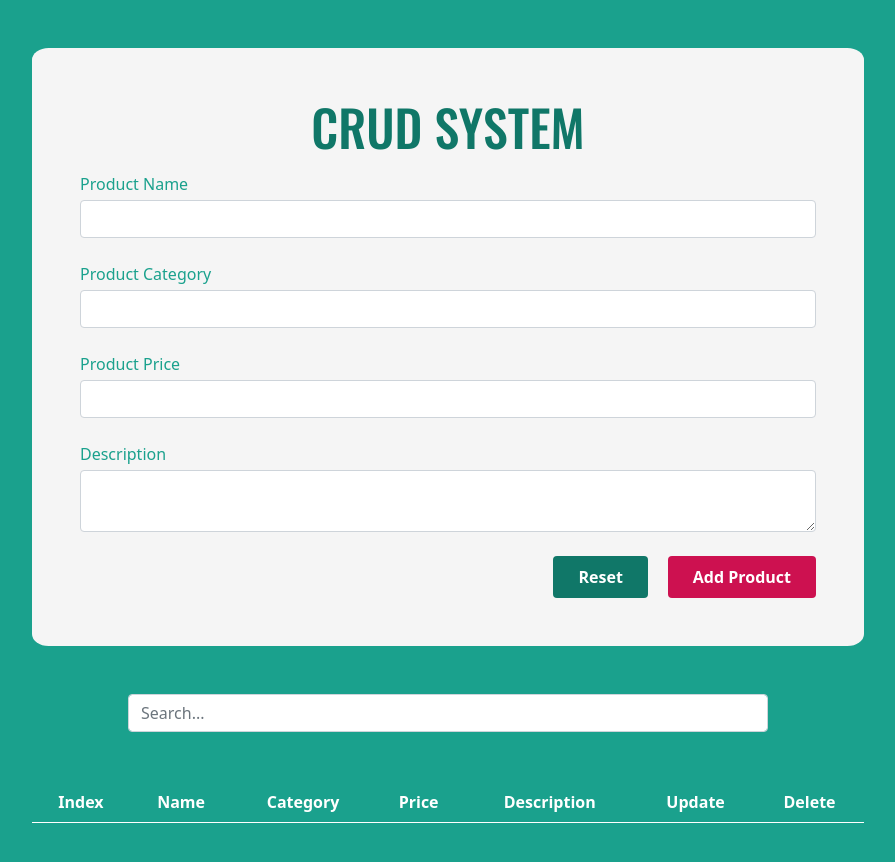
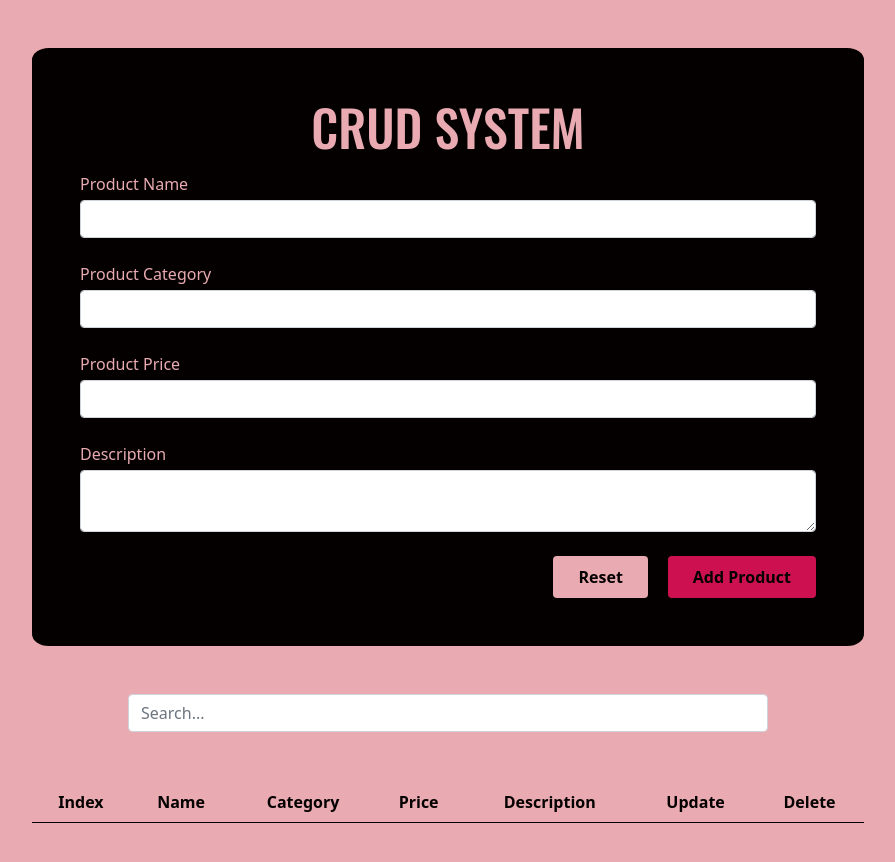
Before and after one commit to yara-eng/Crud-system, a plain HTML site: page index.html in a window 1280 px wide. Shown: the whole page, without its empty margins (192-1087 px from the left). Drawn offline with nearby package versions, Linux system fonts and the light colour scheme.

Commit message:
Update style.css

```diff
--- a/css/style.css
+++ b/css/style.css
@@ -1,9 +1,11 @@
-body{
-    background-color: #1aa18d;
+
+
+ body{
+    background-color: #e9abb1;
     color: white;
 }
 .content{
-    background-color: whitesmoke;
+    background-color:#040000;
     color:#1f1f22 ;
     width: 65%;
     position: relative;
@@ -13,17 +15,17 @@ body{
     border-bottom-left-radius: 2%;
 }
 h1{
-    color: #107768;
+    color: #e9abb1;
     font-family: 'Oswald', sans-serif;
     font-size: 50px;
 }
 .content label{
-    color: #1aa18d;
+    color: #e9abb1;
     font-weight: 500;
 }
 .content .btn-add{
     background-color: #cd1150;
-    color: white;
+    color: #040000;
     /* position: absolute;
     right: 0;
     margin-right: 50px; */
@@ -31,8 +33,8 @@ h1{
     font-weight: 600;
 }
 .content .btn-reset{
-    background-color:#107768;
-    color: white;
+    background-color:#e9abb1;
+    color: #040000;
     /* position: absolute;
     right: 21%; */
     float: right;
@@ -47,14 +49,14 @@ h1{
     width: 50%;
 }
 .table{
-    color: white;
+    color: #040000;
     width: 65%;
     margin: auto;
     margin-top: 50px;
     margin-bottom: 50px;
 }
 .table .update{
-    color: #cd1150;
+    color: #ffffff;
     background-color: transparent;
 }
 .table .delete{
```
